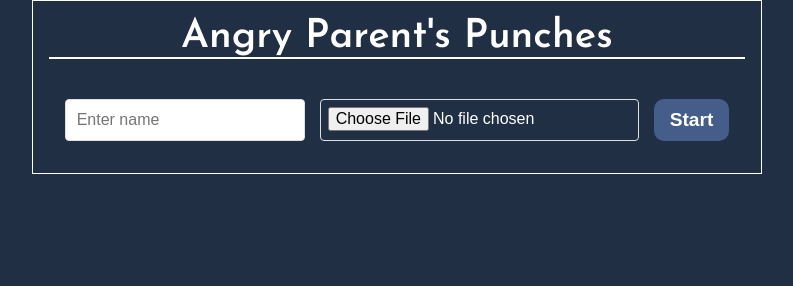
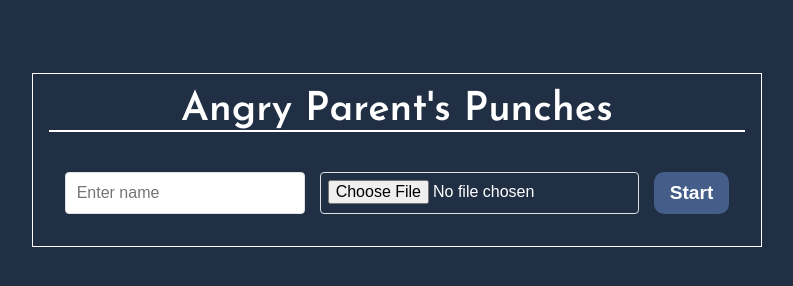
Before and after one commit to sidanand67/angry-parent-punches, a plain HTML site: page index.html in a window 1280 px wide. Shown: the whole page, without its empty margins (243-1036 px from the left). Drawn offline with Linux system fonts and the light colour scheme.

Commit message:
Updated height and width of page

```diff
--- a/css/style.css
+++ b/css/style.css
@@ -6,7 +6,9 @@
 
 body{
     display: flex;
-    /* justify-content: center; */
+    justify-content: center;
+    width: 100vw;
+    height: 100vh;
     align-items: center;
     flex-direction: column;
     background-color: #212f45;
```
